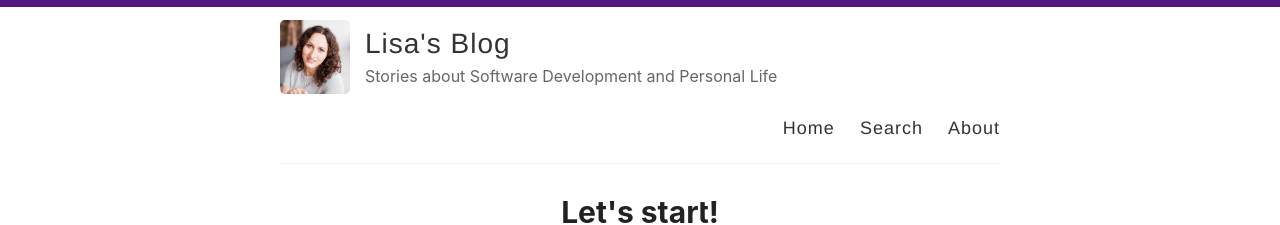
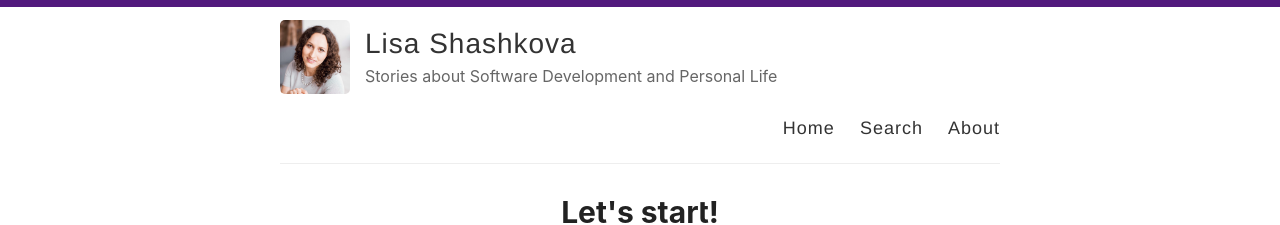
Before and after one commit to Elizaveta239/elizaveta239.github.io, a Jekyll site: the page built from index.html, in a window 1280 px wide. Shown: the top 225 px of the page. Built offline with Jekyll 4.4.1, drawn with Linux system fonts in a browser that asks for light colours; the list of posts is cut into pages by our own code.

Commit message:
Update main page

```diff
--- a/_config.yml
+++ b/_config.yml
@@ -3,7 +3,7 @@
 #
 
 # Name of your site (displayed in the header)
-name: Lisa's Blog
+name: Lisa Shashkova
 
 # Name of the author
 author: Lisa Shashkova
```
